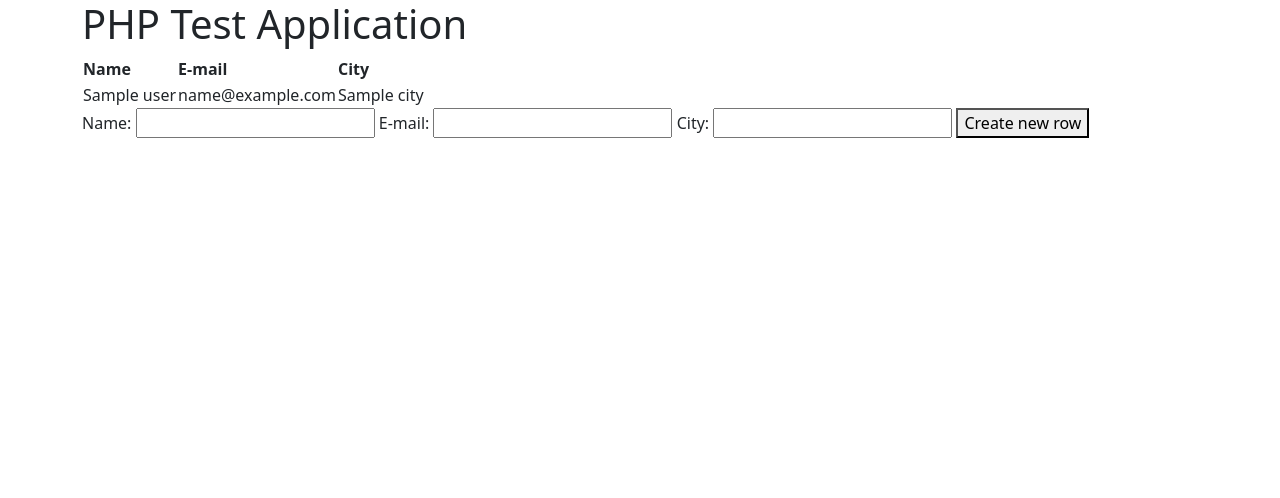
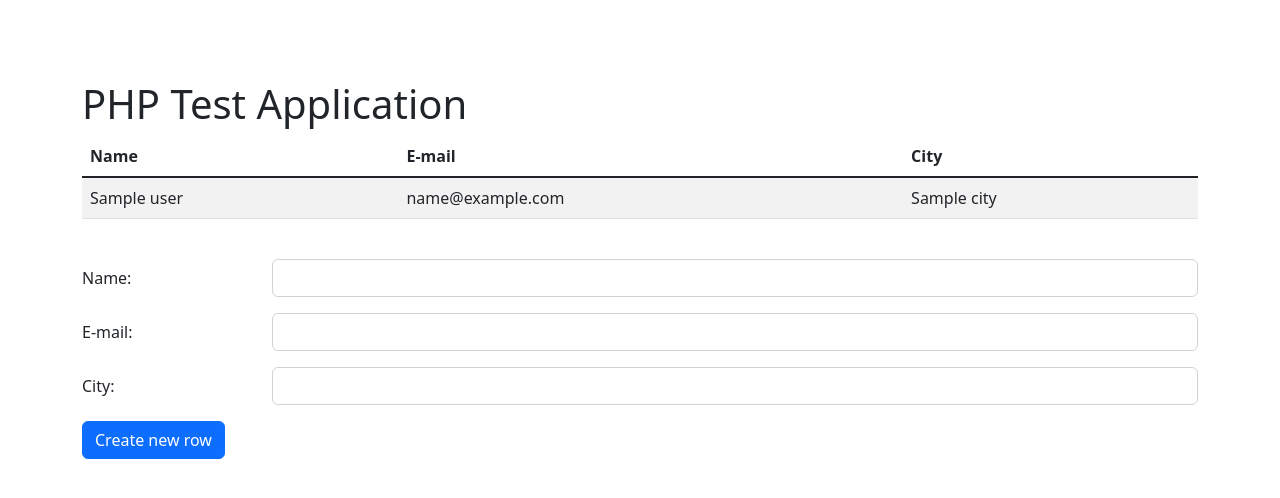
Before and after one commit to appivia/test-project-php, a PHP site: template views/index.php in a window 1280 px wide. Shown: the top 498 px of the page. Run offline with PHP 8.4, Linux system fonts and the light colour scheme; the template is opened without the code that fills it: most values are stand-ins (such as "Sample title", 1, 10 or a date in 2020).

Commit message:
wip: style the page & add form client-side validation

```diff
--- a/css/application.css
+++ b/css/application.css
@@ -0,0 +1,4 @@
+main {
+  max-width: 80%;
+  margin: 5rem auto;
+}
--- /dev/null
+++ b/js/application.js
@@ -0,0 +1,22 @@
+const setupForms = () => {
+  $('form').each((_, form) => {
+    const $form = $(form);
+
+    $form.on('submit', (evt) => {
+      const isValid = evt.target.checkValidity();
+
+      evt.preventDefault();
+      evt.stopPropagation();
+
+      if ($form.hasClass('needs-validation')) {
+        $form.addClass('was-validated');
+      }
+
+      console.log('form is valid?', isValid)
+    });
+  });
+};
+
+$(function () {
+  setupForms();
+});
--- a/views/index.php
+++ b/views/index.php
@@ -1,6 +1,9 @@
+<header>
 	<h1>PHP Test Application</h1>
+</header>
 
-<table>
+<div class="table-responsive mb-4">
+	<table class="table table-striped">
 		<thead>
 			<tr>
 				<th>Name</th>
@@ -8,7 +11,7 @@
 				<th>City</th>
 			</tr>
 		</thead>
-	<tbody>
+		<tbody class="table-group-divider">
 			<?foreach($users as $user){?>
 			<tr>
 				<td><?=$user->getName()?></td>
@@ -18,17 +21,31 @@
 			<?}?>
 		</tbody>
 	</table>
+</div>
 
-<form method="post" action="create.php">
+<form method="post" action="create.php" class="needs-validation" novalidate>
+	<div class="row mb-3">
+		<label for="name" class="col-sm-2 col-form-label">Name:</label>
+		<div class="col-sm-10">
+			<input name="name" input="text" id="name" class="form-control" required />
+		</div>
+	</div>
 
-	<label for="name">Name:</label>
-	<input name="name" input="text" id="name"/>
+	<div class="row mb-3">
+		<label for="email" class="col-sm-2 col-form-label">E-mail:</label>
+		<div class="col-sm-10">
+			<input name="email" input="email" id="email" class="form-control" required />
+		</div>
+	</div>
 
-	<label for="email">E-mail:</label>
-	<input name="email" input="text" id="email"/>
+	<div class="row mb-3">
+		<label for="city" class="col-sm-2 col-form-label">City:</label>
+		<div class="col-sm-10">
+			<input name="city" input="text" id="city" class="form-control" required />
+		</div>
+	</div>
 
-	<label for="city">City:</label>
-	<input name="city" input="text" id="city"/>
-
-	<button>Create new row</button>
+	<button type="submit" class="btn btn-primary">
+        Create new row
+    </button>
 </form>
--- a/views/layout.php
+++ b/views/layout.php
@@ -2,7 +2,6 @@
 <html>
 	<head>
 		<meta charset="UTF-8">
-
 		<title>PHP Test Application</title>
 
 		<link href="favicon.ico" type="image/x-icon" rel="icon" />
@@ -13,14 +12,12 @@
 
 		<script src="https://cdnjs.cloudflare.com/ajax/libs/jquery/3.6.1/jquery.slim.min.js" integrity="sha512-yBpuflZmP5lwMzZ03hiCLzA94N0K2vgBtJgqQ2E1meJzmIBfjbb7k4Y23k2i2c/rIeSUGc7jojyIY5waK3ZxCQ==" crossorigin="anonymous" referrerpolicy="no-referrer"></script>
 		<script src="https://cdn.jsdelivr.net/npm/bootstrap@5.2.3/dist/js/bootstrap.bundle.min.js" integrity="sha384-kenU1KFdBIe4zVF0s0G1M5b4hcpxyD9F7jL+jjXkk+Q2h455rYXK/7HAuoJl+0I4" crossorigin="anonymous"></script>
+		<script src="js/application.js"></script>
 	</head>
+
 	<body>
-
 		<main class="container">
-
 			<?= $content ?>
-
 		</main>
-
 	</body>
 </html>
```
Also changed, not shown: 1 other file. Lines whose indentation alone changed are shown as unchanged.
